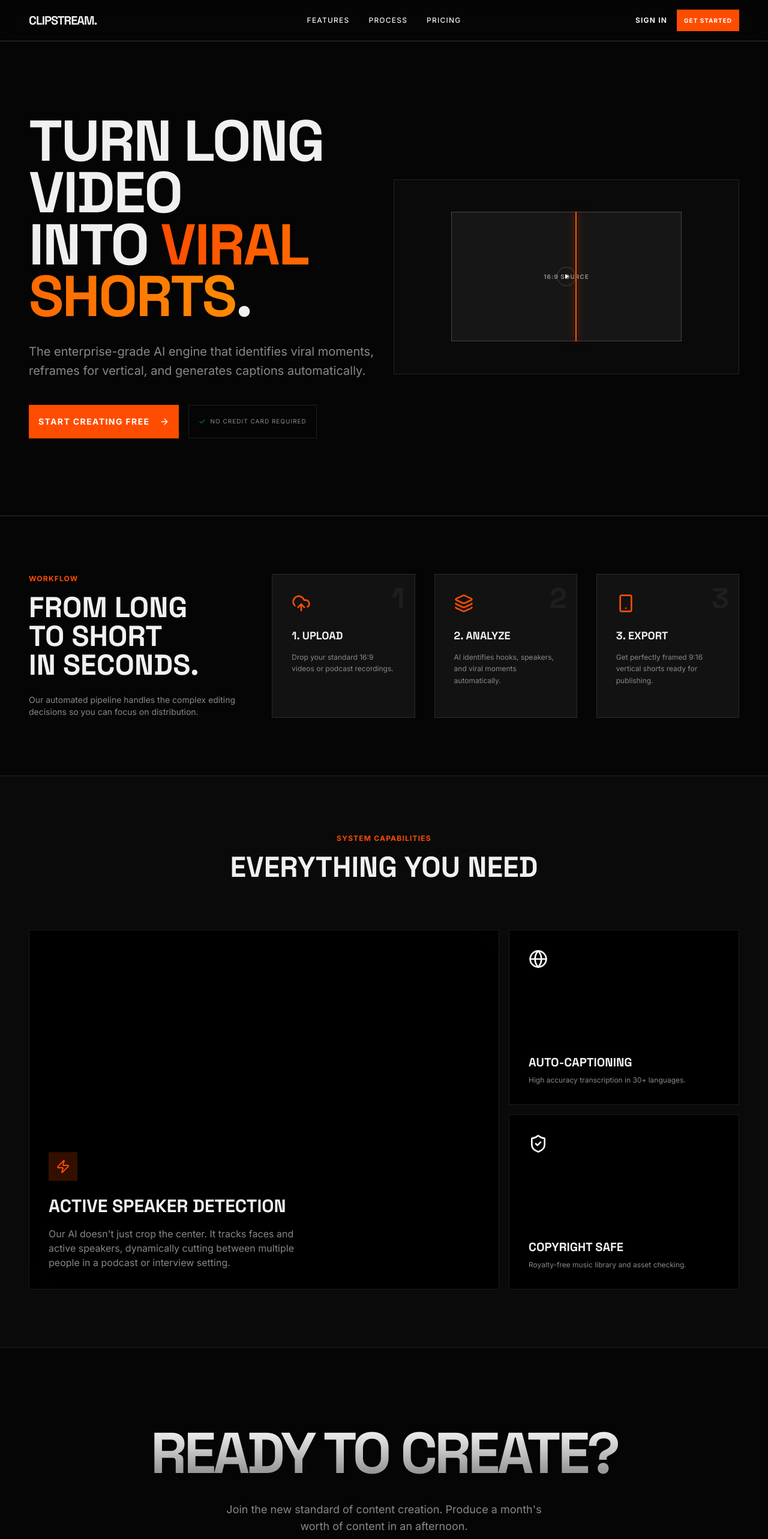
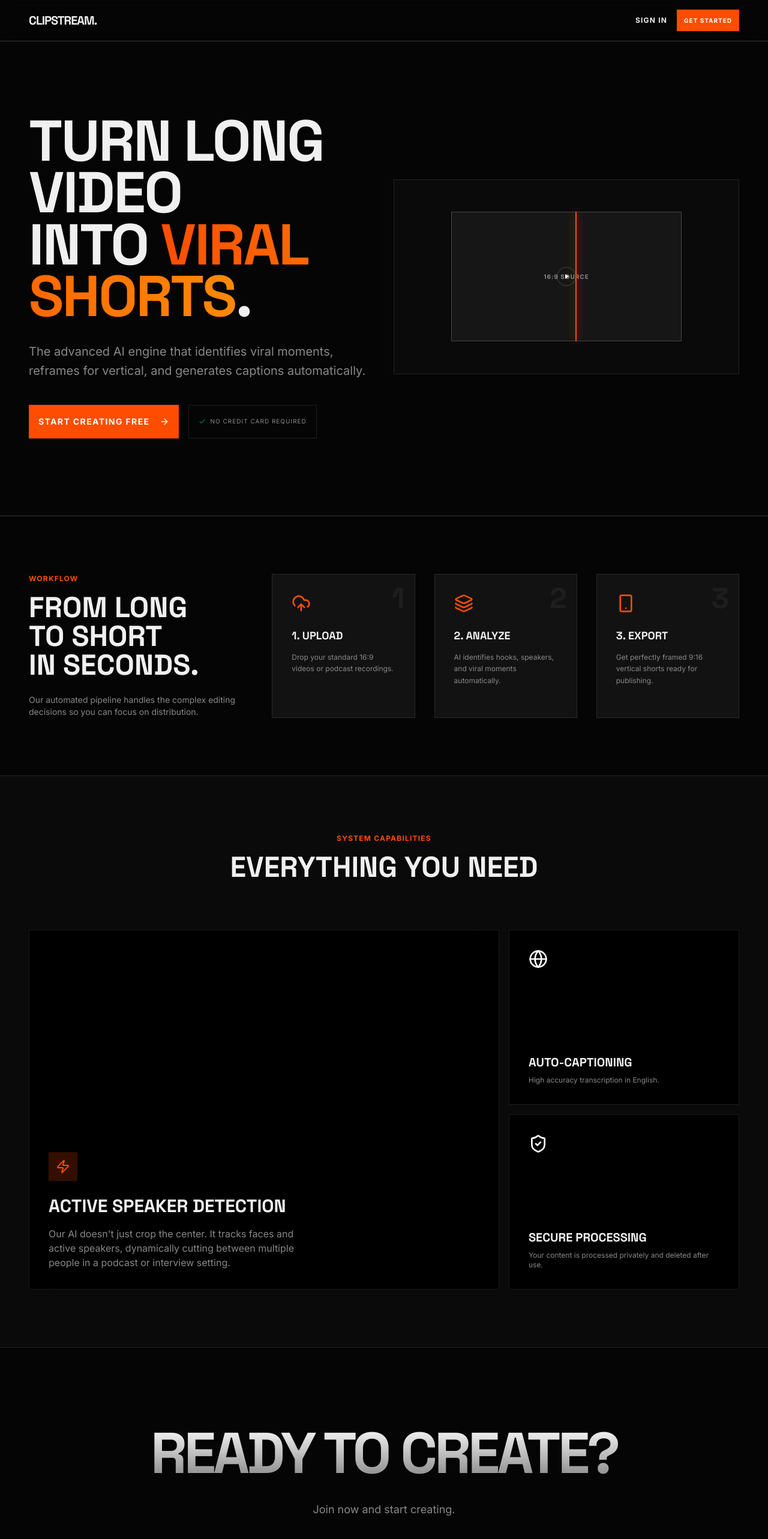
Before and after one commit to SarthakHarshe/Clipstream-AI, a Next.js app in the folder clipstream-ai-frontend/: page / in a window 1280 px wide. Shown: the top 2566 px of the page at 60% size. Built offline with nearby package versions, Linux system fonts and the light colour scheme.

Commit message:
feat: realistic copy updates, background tweak #1C1C1C, and loading fix

```diff
--- a/clipstream-ai-frontend/src/app/dashboard/loading.tsx
+++ b/clipstream-ai-frontend/src/app/dashboard/loading.tsx
@@ -1,26 +1,9 @@
-// loading.tsx
-// -----------
-// Loading component for the dashboard page. Displays a spinning loader and
-// loading message while the dashboard data is being fetched.
+import { Loader2 } from "lucide-react";
 
-import { Loader2 } from "lucide-react";
-import CountUp from "~/components/CountUp";
-
-// Dashboard loading component
 export default function Loading() {
   return (
-    <div className="flex flex-col items-center justify-center gap-5 p-12">
-      <Loader2 className="text-muted-foreground h-10 w-10 animate-spin" />
-      <div className="flex items-center space-x-2 text-lg">
-        <span>Loading Dashboard</span>
-        <CountUp
-          from={0}
-          to={100}
-          duration={2}
-          className="font-bold text-blue-400"
-        />
-        <span>%</span>
-      </div>
+    <div className="flex h-[calc(100vh-64px)] w-full items-center justify-center bg-background">
+      <Loader2 className="h-8 w-8 animate-spin text-primary" />
     </div>
   );
 }
--- a/clipstream-ai-frontend/src/app/page.tsx
+++ b/clipstream-ai-frontend/src/app/page.tsx
@@ -17,9 +17,7 @@ export default function HomePage() {
             <span className="font-display font-bold text-xl tracking-tighter uppercase">Clipstream.</span>
           </div>
           <div className="col-span-0 md:col-span-6 hidden md:flex items-center justify-center gap-8">
-            <Link href="#features" className="text-xs uppercase tracking-widest hover:text-primary transition-colors font-medium">Features</Link>
-            <Link href="#how-it-works" className="text-xs uppercase tracking-widest hover:text-primary transition-colors font-medium">Process</Link>
-            <Link href="#pricing" className="text-xs uppercase tracking-widest hover:text-primary transition-colors font-medium">Pricing</Link>
+            {/* Nav links removed as requested */}
           </div>
           <div className="col-span-4 md:col-span-3 flex justify-end gap-4 items-center">
             <Link href="/login" className="text-xs uppercase tracking-widest font-bold hover:text-primary transition-colors">Sign In</Link>
@@ -53,7 +51,7 @@ export default function HomePage() {
               transition={{ duration: 0.5, delay: 0.2 }}
               className="text-lg md:text-xl text-muted-foreground max-w-2xl leading-relaxed mb-10"
             >
-              The enterprise-grade AI engine that identifies viral moments, reframes for vertical, and generates captions automatically.
+              The advanced AI engine that identifies viral moments, reframes for vertical, and generates captions automatically.
             </motion.p>
 
             <motion.div
@@ -136,7 +134,7 @@ export default function HomePage() {
               <Globe className="w-8 h-8 text-white mb-4" />
               <div>
                 <h3 className="font-display text-xl uppercase font-bold mb-2">Auto-Captioning</h3>
-                <p className="text-xs text-muted-foreground">High accuracy transcription in 30+ languages.</p> {/* Removed "97%" */}
+                <p className="text-xs text-muted-foreground">High accuracy transcription in English.</p>
               </div>
             </div>
 
@@ -144,8 +142,8 @@ export default function HomePage() {
             <div className="border border-white/10 bg-black p-8 flex flex-col justify-between group hover:border-white/20 transition-colors">
               <ShieldCheck className="w-8 h-8 text-white mb-4" />
               <div>
-                <h3 className="font-display text-xl uppercase font-bold mb-2">Copyright Safe</h3>
-                <p className="text-xs text-muted-foreground">Royalty-free music library and asset checking.</p>
+                <h3 className="font-display text-xl uppercase font-bold mb-2">Secure Processing</h3>
+                <p className="text-xs text-muted-foreground">Your content is processed privately and deleted after use.</p>
               </div>
             </div>
           </div>
@@ -160,7 +158,7 @@ export default function HomePage() {
               Ready to Create?
             </h2>
             <p className="text-muted-foreground max-w-xl mx-auto mb-12 text-lg">
-              Join the new standard of content creation. Produce a month's worth of content in an afternoon.
+              Join now and start creating.
             </p>
             <Link href="/signup">
               <Button size="lg" className="h-16 px-12 text-lg rounded-none uppercase font-bold tracking-widest bg-white text-black hover:bg-white/90">
@@ -186,8 +184,6 @@ export default function HomePage() {
           <div className="col-span-2 md:col-span-2">
             <h4 className="text-[10px] uppercase tracking-widest font-bold mb-4 text-white">Product</h4>
             <ul className="space-y-2 text-xs text-muted-foreground">
-              <li><Link href="#features" className="hover:text-primary">Features</Link></li>
-              <li><Link href="#pricing" className="hover:text-primary">Pricing</Link></li>
               <li><Link href="/login" className="hover:text-primary">Login</Link></li>
             </ul>
           </div>
```
